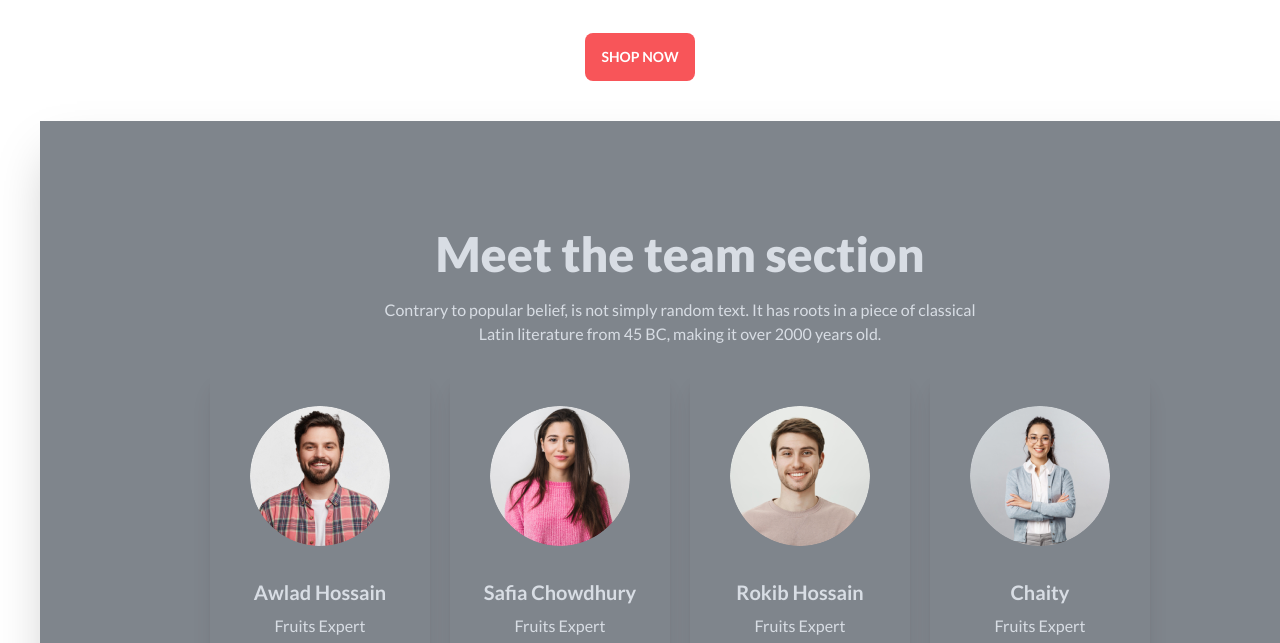
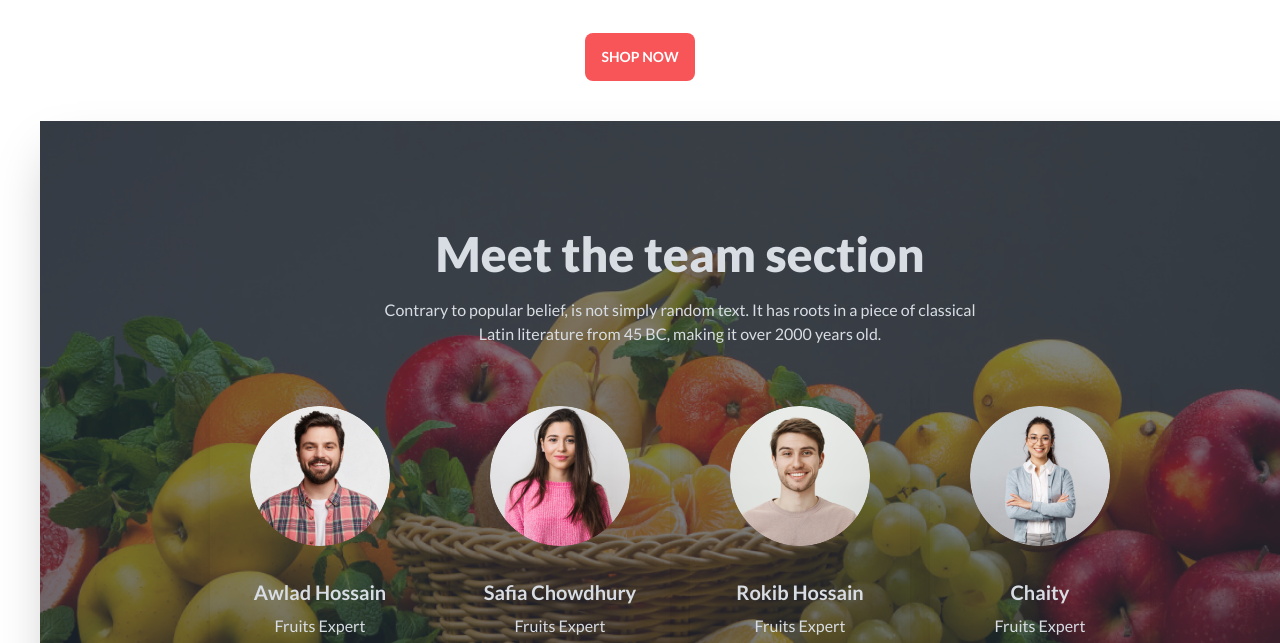
Before and after one commit to binitaepa/fruit-brust-assignment, a plain HTML site: page index.html in a window 1280 px wide. Shown: the part 1750-2393 px from the top of the page. Drawn offline with nearby package versions, Linux system fonts and the light colour scheme; the site is published under a folder, as on GitHub Pages, so addresses that start at the root find nothing.

Commit message:
all added

```diff
--- a/index.html
+++ b/index.html
@@ -527,7 +527,7 @@
            </div>
         </section>
         <section class="container mx-auto my-8" >
-            <div class="h-[690px] w-full m-10 hero " style="background-image: url('/images/banner1.png');">
+            <div class="h-[690px] w-full m-10 hero " style="background-image: url('./images/banner1.png');">
                 <div class="hero-overlay shadow-2xl bg-opacity-60"></div>
                 <div class=" text-center text-neutral-content">
                   <div class="w-auto lato-font">
```
